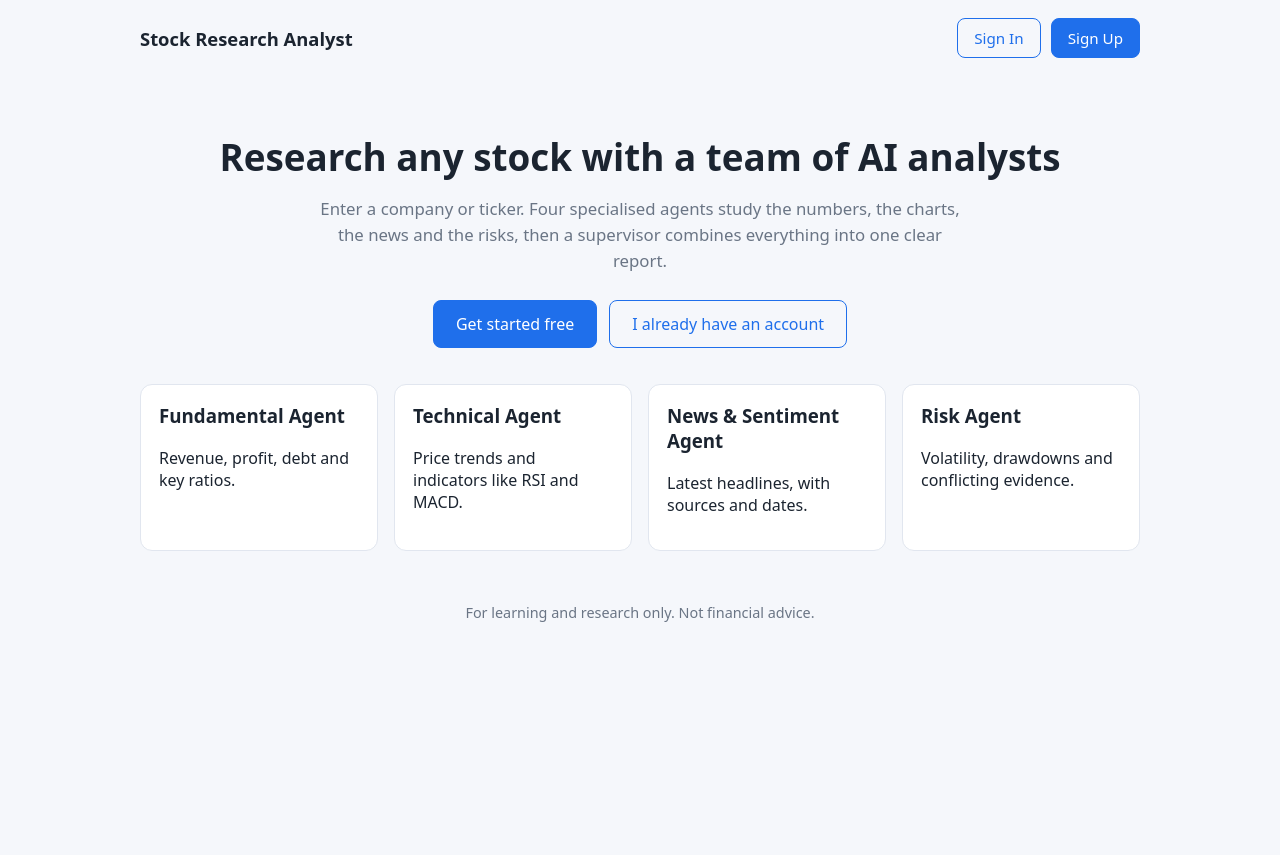
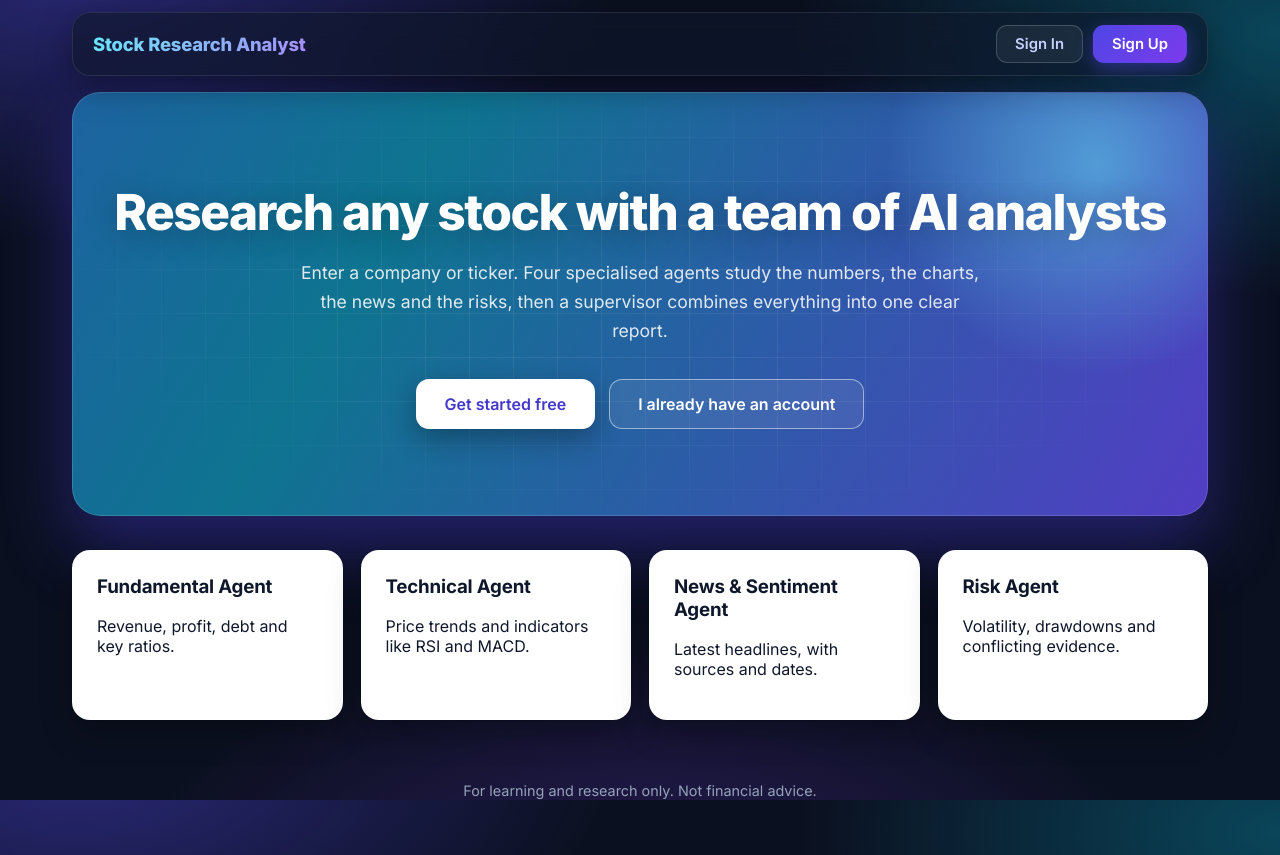
Before and after one commit to springboardmentor14424a-ops/-AI-Powered-Multi-Agent-System-for-Market-Analysis-and-Research, a React (Vite) app in the folder frontend/: page / in a window 1280 px wide. Before the commit the page ends 800 px from the top, so only its background shows below. Built offline with nearby package versions, Linux system fonts and the light colour scheme.

Commit message:
Redesign dashboard: dark fintech theme (styles.css)

```diff
--- a/frontend/src/styles.css
+++ b/frontend/src/styles.css
@@ -1,64 +1,215 @@
+@import url("https://fonts.googleapis.com/css2?family=Inter:wght@400;500;600;700;800&display=swap");
+
 :root {
-  --bg: #f5f7fb; --card: #ffffff; --text: #1b2430; --muted: #6a7585;
-  --brand: #1f6feb; --brand-dark: #1858c0; --line: #e1e6ef;
-  --ok-bg: #e6f6ec; --ok: #1a7f45; --err-bg: #fdecec; --err: #b42318;
+  --bg: #0b1020; --card: #ffffff; --text: #0f172a; --muted: #64748b;
+  --brand: #4f46e5; --brand-dark: #4338ca; --brand-2: #06b6d4; --violet: #7c3aed; --line: #e5e9f2;
+  --ok-bg: #e6f6ec; --ok: #15803d; --err-bg: #fdecec; --err: #b42318;
+  --on-dark: #e2e8f0; --on-dark-muted: #94a3b8;
+  --shadow: 0 1px 2px rgba(0, 0, 0, .12), 0 12px 32px rgba(0, 0, 0, .28);
+  --shadow-hover: 0 2px 4px rgba(0, 0, 0, .14), 0 18px 44px rgba(79, 70, 229, .38);
 }
 * { box-sizing: border-box; }
-body { margin: 0; font-family: system-ui, "Segoe UI", Arial, sans-serif; background: var(--bg); color: var(--text); }
-a { color: var(--brand); }
-.page { max-width: 1040px; margin: 0 auto; padding: 0 20px 40px; }
-.nav { display: flex; justify-content: space-between; align-items: center; padding: 18px 0; gap: 12px; flex-wrap: wrap; }
-.brand { font-weight: 700; font-size: 1.15rem; }
-.nav-actions { display: flex; gap: 10px; align-items: center; flex-wrap: wrap; }
-.btn { background: var(--brand); color: #fff; border: 1px solid var(--brand); padding: 9px 16px; border-radius: 8px; font-size: .95rem; cursor: pointer; text-decoration: none; display: inline-block; }
-.btn:hover { background: var(--brand-dark); }
-.btn:disabled { opacity: .6; cursor: not-allowed; }
-.btn-ghost { background: transparent; color: var(--brand); }
-.btn-ghost:hover { background: #e8f0fe; }
-.btn-big { padding: 12px 22px; font-size: 1rem; }
-.hero { text-align: center; padding: 56px 0 36px; }
-.hero h1 { font-size: 2.3rem; margin: 0 0 14px; }
-.hero p { max-width: 640px; margin: 0 auto 26px; color: var(--muted); font-size: 1.05rem; line-height: 1.55; }
-.hero-actions { display: flex; gap: 12px; justify-content: center; flex-wrap: wrap; }
-.grid { display: grid; grid-template-columns: repeat(auto-fit, minmax(220px, 1fr)); gap: 16px; }
-.card { background: var(--card); border: 1px solid var(--line); border-radius: 12px; padding: 18px; margin-bottom: 16px; }
-.card h3 { margin-top: 0; }
-.footer { text-align: center; color: var(--muted); margin-top: 36px; font-size: .9rem; }
-.auth-wrap { min-height: 100vh; display: flex; align-items: center; justify-content: center; padding: 20px; }
-.auth-card { background: var(--card); border: 1px solid var(--line); border-radius: 14px; padding: 28px; width: 100%; max-width: 400px; display: flex; flex-direction: column; gap: 14px; }
-.auth-card h2 { margin: 0 0 4px; }
-label { display: flex; flex-direction: column; gap: 6px; font-size: .9rem; font-weight: 600; margin-bottom: 12px; }
+html { scroll-behavior: smooth; }
+body {
+  margin: 0;
+  font-family: "Inter", system-ui, "Segoe UI", Arial, sans-serif;
+  color: var(--on-dark);
+  background:
+    radial-gradient(900px 480px at 6% -6%, rgba(79, 70, 229, .45), transparent 60%),
+    radial-gradient(800px 440px at 100% 4%, rgba(6, 182, 212, .32), transparent 60%),
+    radial-gradient(900px 520px at 50% 118%, rgba(124, 58, 237, .30), transparent 60%),
+    var(--bg);
+  background-attachment: fixed;
+  min-height: 100vh;
+  -webkit-font-smoothing: antialiased;
+}
+::selection { background: rgba(79, 70, 229, .35); }
+::-webkit-scrollbar { width: 10px; height: 10px; }
+::-webkit-scrollbar-thumb { background: #334155; border-radius: 10px; }
+::-webkit-scrollbar-track { background: transparent; }
+a { color: #67e8f9; text-decoration: none; }
+a:hover { text-decoration: underline; }
+.card a, .auth-card a { color: var(--brand); }
+
+.page { max-width: 1180px; margin: 0 auto; padding: 0 22px 56px; }
+
+@keyframes fadeUp { from { opacity: 0; transform: translateY(14px); } to { opacity: 1; transform: none; } }
+@keyframes drift { 0% { background-position: 0% 50%; } 50% { background-position: 100% 50%; } 100% { background-position: 0% 50%; } }
+
+/* ---------- Top bar (glass) ---------- */
+.nav {
+  display: flex; justify-content: space-between; align-items: center; gap: 12px; flex-wrap: wrap;
+  position: sticky; top: 10px; z-index: 20;
+  margin: 12px 0 10px; padding: 12px 20px;
+  background: rgba(15, 23, 42, .62);
+  backdrop-filter: blur(14px);
+  -webkit-backdrop-filter: blur(14px);
+  border: 1px solid rgba(255, 255, 255, .09);
+  border-radius: 18px;
+  box-shadow: 0 10px 34px rgba(0, 0, 0, .35);
+}
+.brand {
+  font-weight: 800; font-size: 1.15rem; letter-spacing: -.01em;
+  background: linear-gradient(135deg, #67e8f9, #a78bfa);
+  -webkit-background-clip: text; background-clip: text; color: transparent;
+}
+.nav-actions { display: flex; gap: 10px; align-items: center; flex-wrap: wrap; color: var(--on-dark-muted); }
+
+/* ---------- Buttons ---------- */
+.btn {
+  background: linear-gradient(135deg, var(--brand), var(--violet));
+  color: #fff; border: 1px solid transparent;
+  padding: 9px 18px; border-radius: 11px; font-size: .93rem; font-weight: 600;
+  font-family: inherit; cursor: pointer; text-decoration: none; display: inline-block;
+  box-shadow: 0 6px 18px rgba(79, 70, 229, .45);
+  transition: transform .15s ease, box-shadow .15s ease, filter .15s ease;
+}
+.btn:hover { transform: translateY(-2px); box-shadow: 0 10px 26px rgba(124, 58, 237, .55); filter: brightness(1.08); text-decoration: none; }
+.btn:disabled { opacity: .55; cursor: not-allowed; transform: none; box-shadow: none; }
+.btn-ghost { background: rgba(255, 255, 255, .06); color: #c7d2fe; border-color: rgba(255, 255, 255, .18); box-shadow: none; }
+.btn-ghost:hover { background: rgba(255, 255, 255, .14); border-color: rgba(255, 255, 255, .4); box-shadow: none; filter: none; }
+.card .btn-ghost, .auth-card .btn-ghost { background: transparent; color: var(--brand-dark); border-color: var(--line); }
+.card .btn-ghost:hover, .auth-card .btn-ghost:hover { background: #eef2ff; border-color: #c7d2fe; }
+.btn-big { padding: 14px 28px; font-size: 1rem; border-radius: 13px; }
+
+/* ---------- Landing page hero ---------- */
+.hero {
+  position: relative; overflow: hidden; text-align: center;
+  padding: 92px 26px 86px; margin: 16px 0 34px;
+  color: #fff; border-radius: 28px;
+  background: linear-gradient(120deg, #1e1b4b, #4338ca, #0e7490, #6d28d9);
+  background-size: 300% 300%;
+  animation: drift 16s ease infinite, fadeUp .6s ease both;
+  border: 1px solid rgba(255, 255, 255, .14);
+  box-shadow: 0 30px 70px rgba(67, 56, 202, .45);
+}
+.hero::before {
+  content: ""; position: absolute; inset: 0; pointer-events: none;
+  background-image:
+    linear-gradient(rgba(255, 255, 255, .07) 1px, transparent 1px),
+    linear-gradient(90deg, rgba(255, 255, 255, .07) 1px, transparent 1px);
+  background-size: 44px 44px;
+  -webkit-mask-image: radial-gradient(ellipse at center, #000 30%, transparent 78%);
+  mask-image: radial-gradient(ellipse at center, #000 30%, transparent 78%);
+}
+.hero::after {
+  content: ""; position: absolute; width: 460px; height: 460px; right: -120px; top: -160px;
+  background: radial-gradient(circle, rgba(103, 232, 249, .5), transparent 65%);
+  pointer-events: none;
+}
+.hero > * { position: relative; z-index: 1; }
+.hero h1 { font-size: 3.1rem; line-height: 1.1; letter-spacing: -.03em; margin: 0 0 18px; font-weight: 800; color: #fff; text-shadow: 0 4px 30px rgba(0, 0, 0, .25); }
+.hero p { max-width: 680px; margin: 0 auto 34px; color: rgba(255, 255, 255, .86); font-size: 1.1rem; line-height: 1.65; }
+.hero-actions { display: flex; gap: 14px; justify-content: center; flex-wrap: wrap; }
+.hero .btn { background: #fff; color: var(--brand-dark); box-shadow: 0 10px 28px rgba(0, 0, 0, .3); }
+.hero .btn:hover { background: #fff; filter: none; box-shadow: 0 14px 34px rgba(0, 0, 0, .38); }
+.hero .btn-ghost { background: rgba(255, 255, 255, .08); color: #fff; border-color: rgba(255, 255, 255, .5); box-shadow: none; }
+.hero .btn-ghost:hover { background: rgba(255, 255, 255, .2); border-color: #fff; }
+
+.grid { display: grid; grid-template-columns: repeat(auto-fit, minmax(230px, 1fr)); gap: 18px; }
+
+/* ---------- Cards ---------- */
+.card {
+  background: var(--card); color: var(--text);
+  border: 1px solid rgba(255, 255, 255, .6); border-radius: 18px;
+  padding: 24px; margin-bottom: 18px; box-shadow: var(--shadow);
+  animation: fadeUp .5s ease both;
+  transition: box-shadow .2s ease, transform .2s ease;
+}
+.grid .card:hover, .stats > .card:hover { box-shadow: var(--shadow-hover); transform: translateY(-4px); }
+.card h3 { margin-top: 0; letter-spacing: -.01em; }
+.footer { text-align: center; color: var(--on-dark-muted); margin-top: 44px; font-size: .9rem; }
+
+/* ---------- Sign in / sign up ---------- */
+.auth-wrap {
+  min-height: 100vh; display: flex; align-items: center; justify-content: center; padding: 20px;
+}
+.auth-card {
+  background: var(--card); color: var(--text);
+  border: 1px solid rgba(255, 255, 255, .6); border-radius: 22px; padding: 36px;
+  width: 100%; max-width: 420px; display: flex; flex-direction: column; gap: 14px;
+  box-shadow: 0 30px 80px rgba(0, 0, 0, .5), 0 0 0 6px rgba(255, 255, 255, .05);
+  animation: fadeUp .5s ease both;
+}
+.auth-card h2 { margin: 0 0 4px; font-size: 1.55rem; letter-spacing: -.02em; }
+
+/* ---------- Forms ---------- */
+label { display: flex; flex-direction: column; gap: 6px; font-size: .88rem; font-weight: 600; margin-bottom: 12px; color: #334155; }
 .auth-card label { margin-bottom: 0; }
 label small { font-weight: 400; color: var(--muted); }
-input, select { padding: 10px 12px; border: 1px solid var(--line); border-radius: 8px; font-size: .95rem; background: #fff; }
-input:focus, select:focus { outline: 2px solid #9ec1fb; border-color: var(--brand); }
-.muted { color: var(--muted); font-size: .92rem; margin: 4px 0; }
-.alert { padding: 10px 12px; border-radius: 8px; font-size: .92rem; margin-bottom: 14px; }
-.alert-error { background: var(--err-bg); color: var(--err); }
-.alert-ok { background: var(--ok-bg); color: var(--ok); }
-.dash h1 { margin-bottom: 4px; }
-.stats { display: grid; grid-template-columns: repeat(auto-fit, minmax(180px, 1fr)); gap: 16px; margin: 18px 0 4px; }
-.stats .card { margin: 0; color: var(--muted); }
-.stat { display: block; font-size: 1.8rem; font-weight: 700; color: var(--text); }
-.two-col { display: grid; grid-template-columns: repeat(auto-fit, minmax(300px, 1fr)); gap: 16px; margin-top: 16px; }
+input, select {
+  padding: 11px 13px; border: 1px solid var(--line); border-radius: 11px;
+  font-size: .95rem; font-family: inherit; background: #fff; color: var(--text);
+  transition: border-color .15s ease, box-shadow .15s ease;
+}
+input:focus, select:focus { outline: none; border-color: var(--brand); box-shadow: 0 0 0 4px rgba(79, 70, 229, .16); }
+.muted { color: var(--on-dark-muted); font-size: .92rem; margin: 4px 0; }
+.card .muted, .auth-card .muted { color: var(--muted); }
+.alert { padding: 11px 14px; border-radius: 11px; font-size: .92rem; margin-bottom: 14px; }
+.alert-error { background: var(--err-bg); color: var(--err); border: 1px solid #f6c9c5; }
+.alert-ok { background: var(--ok-bg); color: var(--ok); border: 1px solid #bfe5cc; }
+
+/* ---------- Dashboard ---------- */
+.dash h1 { margin: 14px 0 4px; font-size: 2.1rem; letter-spacing: -.03em; color: #fff; font-weight: 800; }
+.stats { display: grid; grid-template-columns: repeat(auto-fit, minmax(190px, 1fr)); gap: 18px; margin: 22px 0 6px; }
+.stats .card { margin: 0; color: var(--muted); border-top: 4px solid var(--brand); font-weight: 500; }
+.stats .card:nth-child(2) { border-top-color: var(--brand-2); }
+.stats .card:nth-child(3) { border-top-color: var(--violet); }
+.stats .card:nth-child(4) { border-top-color: #22c55e; }
+.stat { display: block; font-size: 2rem; font-weight: 800; color: var(--text); letter-spacing: -.03em; }
+.stats > .card .stat {
+  background: linear-gradient(135deg, var(--brand), var(--brand-2));
+  -webkit-background-clip: text; background-clip: text; color: transparent;
+}
+.two-col { display: grid; grid-template-columns: repeat(auto-fit, minmax(310px, 1fr)); gap: 18px; margin-top: 18px; }
 .inline { display: flex; gap: 8px; margin-bottom: 12px; }
 .inline input { flex: 1; }
 .list { list-style: none; padding: 0; margin: 0; }
-.list li { display: flex; justify-content: space-between; align-items: center; padding: 9px 0; border-bottom: 1px solid var(--line); }
-.link-btn { background: none; border: none; color: var(--err); cursor: pointer; font-size: .9rem; }
-.table-wrap { overflow-x: auto; }
+.list li { display: flex; justify-content: space-between; align-items: center; gap: 12px; flex-wrap: wrap; padding: 12px 0; border-bottom: 1px solid var(--line); }
+.list li:last-child { border-bottom: none; }
+.link-btn { background: none; border: none; color: var(--err); cursor: pointer; font-size: .9rem; font-weight: 600; font-family: inherit; }
+.link-btn:hover { text-decoration: underline; }
+.tag { background: #eef2ff; color: var(--brand-dark); border-radius: 999px; padding: 3px 10px; margin-left: 8px; font-size: .76rem; font-weight: 600; }
+.row-actions { display: flex; gap: 14px; flex-shrink: 0; align-items: center; }
+.link-blue { color: var(--brand); font-weight: 600; }
+
+/* ---------- Tables ---------- */
+.table-wrap { overflow-x: auto; border: 1px solid var(--line); border-radius: 12px; }
 table { width: 100%; border-collapse: collapse; }
-th, td { text-align: left; padding: 9px 8px; border-bottom: 1px solid var(--line); font-size: .92rem; }
-.tag { background: #e8f0fe; color: var(--brand-dark); border-radius: 6px; padding: 2px 7px; margin-left: 8px; font-size: .78rem; }
-.row-actions { display: flex; gap: 14px; flex-shrink: 0; }
-.link-blue { color: var(--brand); }
-.panel-head { display: flex; justify-content: space-between; align-items: center; gap: 12px; }
-.summary { color: var(--muted); font-size: .92rem; line-height: 1.5; }
-.chart { width: 100%; height: 160px; background: #f8faff; border-radius: 8px; margin: 14px 0 6px; }
-.stats.small { margin: 12px 0; }
-.stats.small > div { background: var(--bg); border-radius: 10px; padding: 12px; color: var(--muted); font-size: .88rem; }
-.stats.small .stat { font-size: 1.3rem; }
+th, td { text-align: left; padding: 10px 12px; border-bottom: 1px solid var(--line); font-size: .92rem; }
+th { background: #f1f5f9; color: var(--muted); font-size: .74rem; text-transform: uppercase; letter-spacing: .06em; font-weight: 700; }
+tbody tr:hover { background: #f5f7ff; }
+tbody tr:last-child td { border-bottom: none; }
+
+/* ---------- Stock panel and analysis ---------- */
+.panel-head { display: flex; justify-content: space-between; align-items: center; gap: 12px; flex-wrap: wrap; }
+.panel-head h3 { margin: 0; font-size: 1.4rem; letter-spacing: -.02em; }
+.summary { color: var(--muted); font-size: .92rem; line-height: 1.65; }
+.chart {
+  width: 100%; height: auto; display: block;
+  background: linear-gradient(180deg, #f5f7ff, #ffffff);
+  border: 1px solid var(--line); border-radius: 14px; margin: 14px 0 6px;
+}
+.stats.small { margin: 14px 0; gap: 12px; }
+.stats.small > div {
+  background: #f5f7ff; border-radius: 14px; padding: 15px; color: var(--muted);
+  font-size: .86rem; border-left: 4px solid var(--brand);
+}
+.stats.small > div:nth-child(2) { border-left-color: #22c55e; }
+.stats.small > div:nth-child(3) { border-left-color: #ef4444; }
+.stats.small > div:nth-child(4) { border-left-color: var(--brand-2); }
+.stats.small .stat { font-size: 1.4rem; }
 .up { color: var(--ok) !important; }
 .down { color: var(--err) !important; }
-h4 { margin: 18px 0 6px; }
-.list li { gap: 12px; flex-wrap: wrap; }
+h4 { margin: 30px 0 10px; font-size: 1.12rem; padding-left: 12px; border-left: 4px solid var(--violet); letter-spacing: -.01em; }
+h5 { margin: 22px 0 6px; font-size: .98rem; color: var(--brand-dark); }
+.card ul:not(.list) { padding-left: 1.25rem; line-height: 1.7; margin: 6px 0; }
+
+@media (max-width: 640px) {
+  .hero { padding: 58px 18px; }
+  .hero h1 { font-size: 2.1rem; }
+  .page { padding: 0 14px 40px; }
+}
+@media (prefers-reduced-motion: reduce) {
+  *, *::before, *::after { animation: none !important; transition: none !important; }
+}
```
